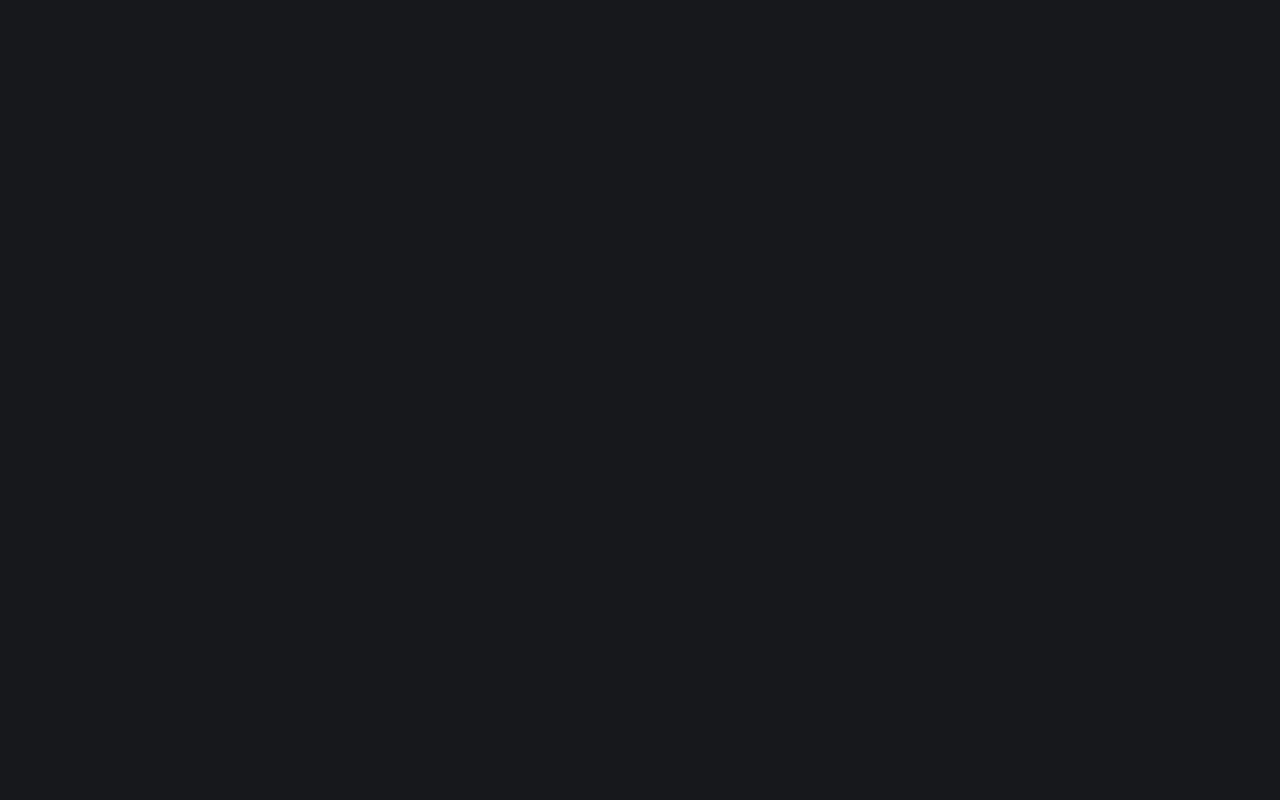
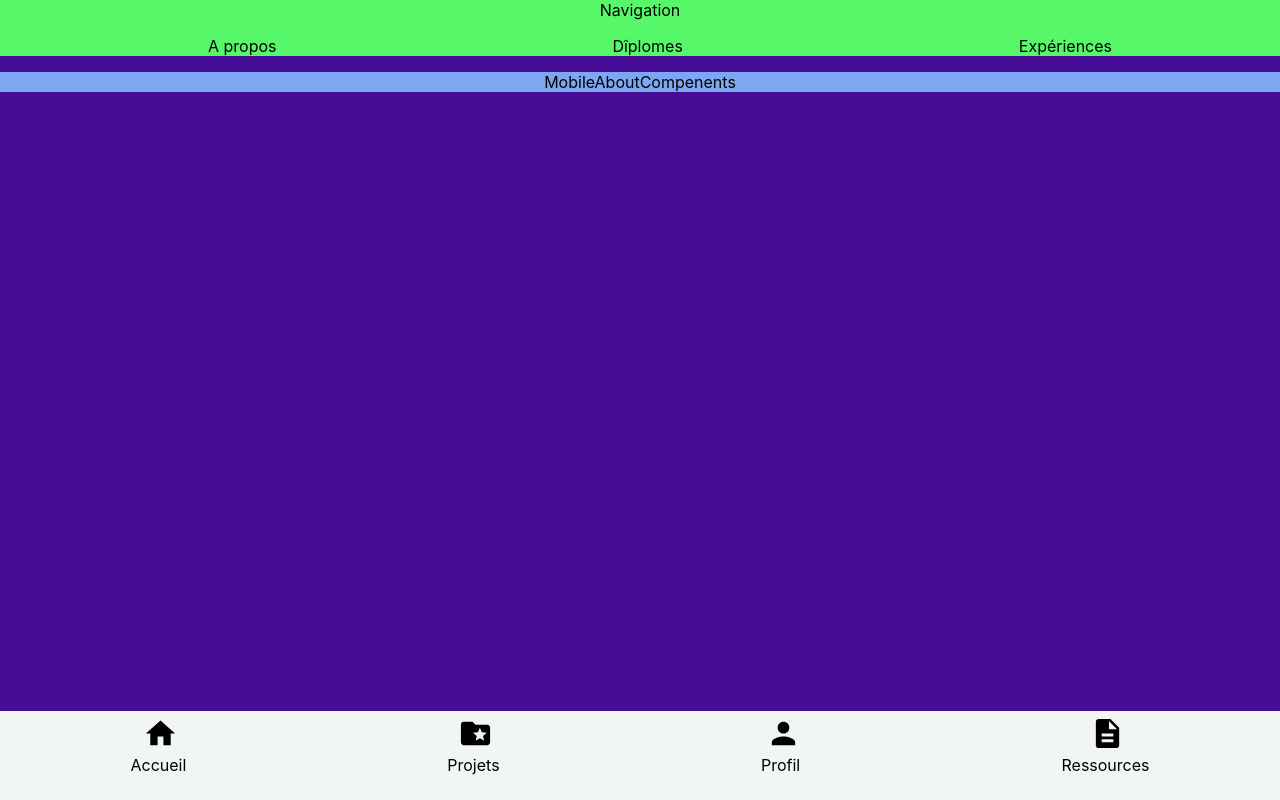
Before and after one commit to Halloween47/portfolio_2024, a React (Create React App) app: page /aPropos in a window 1280 px wide. Before the commit this address had no page. Built offline with nearby package versions, Linux system fonts and the light colour scheme.

Commit message:
Refacto Tuiles sur page d'accueil pour l'ensemble des liens OK

```diff
--- a/src/App.js
+++ b/src/App.js
@@ -41,6 +41,9 @@ function App() {
         <Routes>
           <Route path="/" element={<Accueil />} />
           <Route path="/projets" element={<Projet />} />
+          <Route path="/aPropos" element={<MobileAbout />} />
+          <Route path="/contact" element={<MobileContact />} />
+          <Route path="/ressources" element={<MobileContact />} />
         </Routes>
       </Router>
       {/* {overlay && (
--- a/src/components/menuMobile/menuMobile.jsx
+++ b/src/components/menuMobile/menuMobile.jsx
@@ -62,13 +62,13 @@ function MenuMobile(props) {
           </Link>
         </li>
         <li>
-          <Link to="/" className="menuElement">
+          <Link to="/projets" className="menuElement">
             <FolderSpecialIcon sx={{ fontSize: 35 }} />
             <p>Projets</p>
           </Link>
         </li>
         <li>
-          <Link to="/" className="menuElement">
+          <Link to="/aPropos" className="menuElement">
             <PersonIcon sx={{ fontSize: 35 }} />
             <p>Profil</p>
           </Link>
--- a/src/pages/accueil/accueil.jsx
+++ b/src/pages/accueil/accueil.jsx
@@ -23,19 +23,19 @@ function Accueil() {
             </Link>
           </li>
           <li className="mobile-tuile">
-            <Link to="/projets" className="link">
+            <Link to="/aPropos" className="link">
               <img src={Profil} alt="" />
               <p className="texteTuile">A propos</p>
             </Link>
           </li>
           <li className="mobile-tuile">
-            <Link to="/projets" className="link">
+            <Link to="/ressources" className="link">
               <img src={Ressources} alt="" />
               <p className="texteTuile">Ressources</p>
             </Link>
           </li>
           <li className="mobile-tuile">
-            <Link to="/projets" className="link">
+            <Link to="/contact" className="link">
               <img src={ImgContact} alt="" />
               <p className="texteTuile">Contact</p>
             </Link>
```
